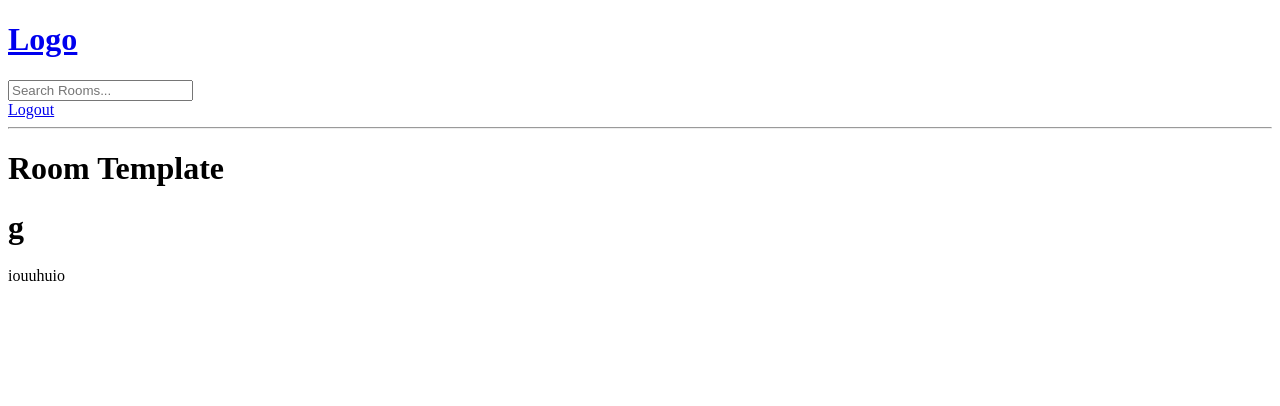
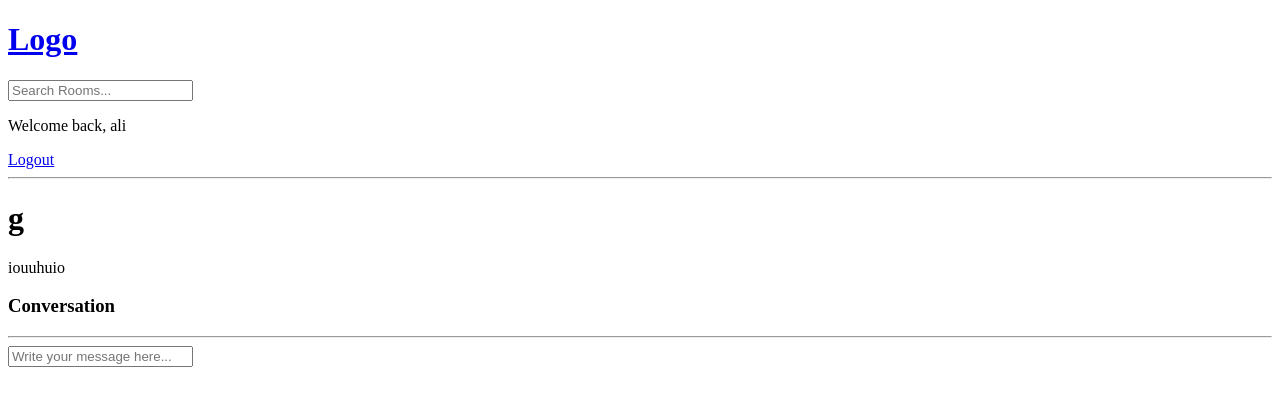
Before and after one commit to arn1215/Django-starter, a Django app: page /room/7/ in a window 1280 px wide. Shown: the top 406 px of the page. Run offline with Django 4.2, Linux system fonts and the light colour scheme; a user stored in the database is signed in; data comes from the database, SQL or seed files in the repository; both versions use the stored data as it was after the commit.

Commit message:
messages view made

```diff
--- a/template/base/templates/base/room.html
+++ b/template/base/templates/base/room.html
@@ -1,12 +1,29 @@
 {%extends 'main.html'%}
 
 {%block content%}
-<h1>Room Template</h1>
 
-<div>
-  <div>
     <h1>{{room.name}}</h1>
-    <span>{{room.description}}</span>
-  </div>
-</div>
+    <p>{{room.description}}</p>
+
+    <div class="comment-wrapper">
+      <h3>Conversation</h3>
+      <hr>
+
+      {% for message in room_messages  %}
+        <div>
+          <small>@{{message.user}}   {{message.created|timesince}} ago </small>
+          <p>{{message.body}}</p>
+        </div>
+      {% endfor %}
+    </div>
+
+    {% if request.user.is_authenticated %}
+    <div class= 'comment-form'>
+      <form method="POST" action="">
+        {% csrf_token %}
+        <input type="text" name="body" placeholder="Write your message here...">
+      </form>
+    </div>
+    {% endif %}
+
 {%endblock%}
--- a/template/base/views.py
+++ b/template/base/views.py
@@ -1,6 +1,6 @@
 from django.shortcuts import render, redirect
 from django.http import HttpResponse
-from .models import Room, Topic
+from .models import Room, Topic, Message
 from .forms import RoomForm
 from django.db.models import Q
 from django.contrib.auth.models import User
@@ -18,7 +18,7 @@ def loginPage(req):
     return redirect('home')
 
   if req.method == 'POST':
-    username = req.POST.get('username')
+    username = req.POST.get('username').lower()
     password = req.POST.get('password')
     print(username, password)
 
@@ -43,8 +43,22 @@ def logoutUser(req):
   return redirect('home')
 
 def registerPage(req):
-  page = 'register'
+
   form = UserCreationForm()
+
+  if req.method == 'POST':
+    form = UserCreationForm(req.POST)
+
+    if form.is_valid():
+      user = form.save(commit=False)
+      user.username = user.username.lower()
+      user.save()
+      login(req, user)
+      return redirect('home')
+
+    else:
+      messages.error(req, 'An error occured during registration...')
+
   return render(req, 'base/login_register.html', {'form': form})
 
 def home(req):
@@ -66,7 +80,19 @@ def home(req):
 
 def room(req, pk):
     room = Room.objects.get(id=pk)
-    context = {'room': room}
+    #descending order by creation
+    room_messages = room.message_set.all().order_by('-created')
+
+
+    if req.method == 'POST':
+      message = Message.objects.create(
+        user = req.user,
+        room = room,
+        body = req.POST.get('body')
+      )
+      return redirect('room', pk=room.id)
+
+    context = {'room': room, 'room_messages': room_messages}
     return render(req, 'base/room.html', context)
 
 @login_required(login_url='login')
--- a/template/templates/navbar.html
+++ b/template/templates/navbar.html
@@ -7,6 +7,7 @@
 </form>
 
 {% if request.user.is_authenticated%}
+<p>Welcome back, {{request.user}}</p>
 <a href="{%url 'logout'%}">Logout</a>
 {% else %}
 <a href="{%url 'login' %}">Login</a>
```
Also changed, not shown: template/db.sqlite3.
